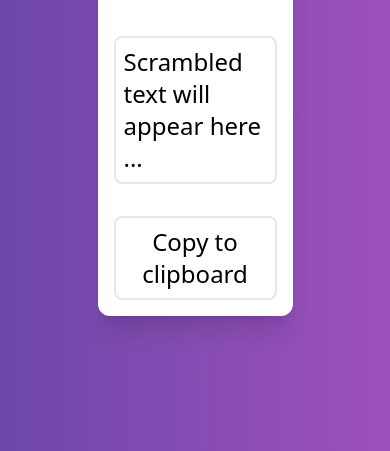
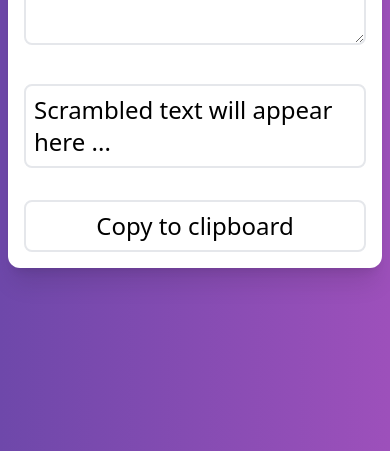
Before and after one commit to yannicfreson/Word-Scrambler, a plain HTML site: page index.html in a window 390 px wide. Shown: the part 393-844 px from the top of the page. Drawn offline with nearby package versions, Linux system fonts and the light colour scheme.

Commit message:
Update index.html

```diff
--- a/index.html
+++ b/index.html
@@ -10,7 +10,7 @@
   </head>
   <body class="flex justify-center h-[100vh] items-center">
     <div
-      class="text-xl text-black font-thin rounded-xl bg-white w-[50vw] h-fit-content shadow-xl"
+      class="text-xl text-black font-thin rounded-xl bg-white w-full m-2 sm:m-0 sm:w-[50vw] h-fit-content shadow-xl"
     >
       <p class="w-full text-center text-5xl pt-4 uppercase">wörd scrämbljer</p>
       <div class="w-full p-4 text-2xl">
```
